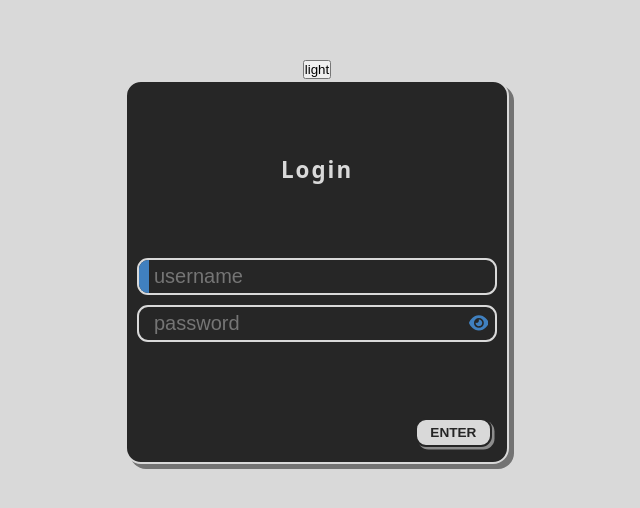
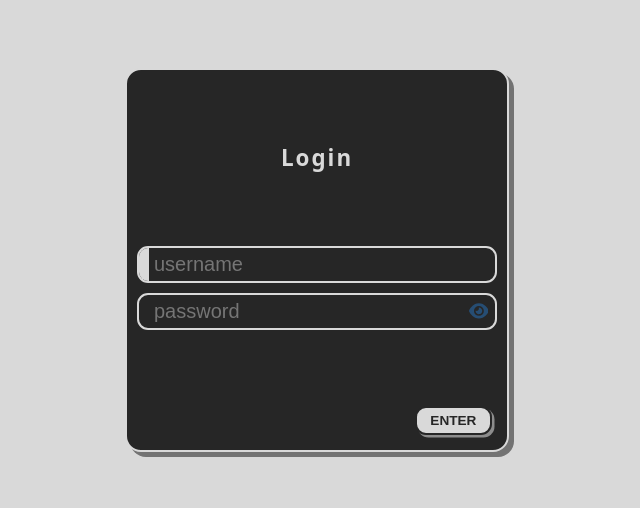
Before and after one commit to CrgioYalux/proyecto_integrador, a React (Vite) app in the folder client/: page /admin/login in a window 1280 px wide. Shown: the part 140-648 px from the top of the page, without its empty margins (323-963 px from the left). Built offline with nearby package versions, Linux system fonts and the light colour scheme.

Commit message:
feat: add accent color tweaks to login

```diff
--- a/client/src/App.tsx
+++ b/client/src/App.tsx
@@ -1,7 +1,6 @@
 import './App.css';
 
 import { Routes, Route, Link, Navigate } from 'react-router-dom';
-import SwitchThemeBT from './components/SwitchThemeBT';
 import Loader from './components/Loader';
 import TimedRender from './components/TimedRender';
 import Login from './pages/Admin/Login';
@@ -38,7 +37,7 @@ function App() {
     const [state, actions] = useAdminSystem();
     return (
         <div className='App'>
-            <SwitchThemeBT />
+            {/*<SwitchThemeBT />*/}
             {state.userSession.logged && <button onClick={() => actions.userSession.logOut()}>log out</button>}
             <Routes>
                 <Route path='/'>
--- a/client/src/pages/Admin/Login/Login.css
+++ b/client/src/pages/Admin/Login/Login.css
@@ -1,4 +1,6 @@
 .Login {
+    --Login-accent-color: var(--brand-color-l-lower);
+
     width: 30vw;
     min-width: 300px;
     aspect-ratio: 1;
@@ -72,10 +74,16 @@
     border-left: 10px solid transparent;
     border-radius: 0;
     outline: 0;
+
+    transition: border-color .25s;
 }
 
 .Login > form > label > input:focus {
-    border-color: var(--brand-color-l-base);
+    border-color: var(--primary-color-l-high);
+}
+
+.Login > form > label > input:not(:placeholder-shown) {
+    border-color: var(--Login-accent-color);
 }
 
 .Login > form > label:nth-child(2) > input {
@@ -99,14 +107,16 @@
     background-color: transparent;
 
     border: 0;
+    border-radius: 50%;
     outline: 0;
 
     cursor: pointer;
 }
+
 .Login > form > label > button > * {
     height: 60%;
     aspect-ratio: 1;
-    fill: var(--brand-color-l-base);
+    fill: var(--Login-accent-color);
 }
 
 .Login > form > button {
@@ -129,6 +139,10 @@
     cursor: pointer;
 }
 
+.Login > form > button:focus {
+    outline: 2px solid var(--Login-accent-color);
+}
+
 .Login > form > label > input:placeholder-shown {
     color: var(--primary-color-l-highest);
 }
@@ -138,7 +152,8 @@
 }
 
 .Login > form > label > button:focus {
-    text-decoration: underline;
+    outline: 2px solid var(--Login-accent-color);
+    outline-offset: -5px;
 }
 
 .Login > form > label:first-child {
```
